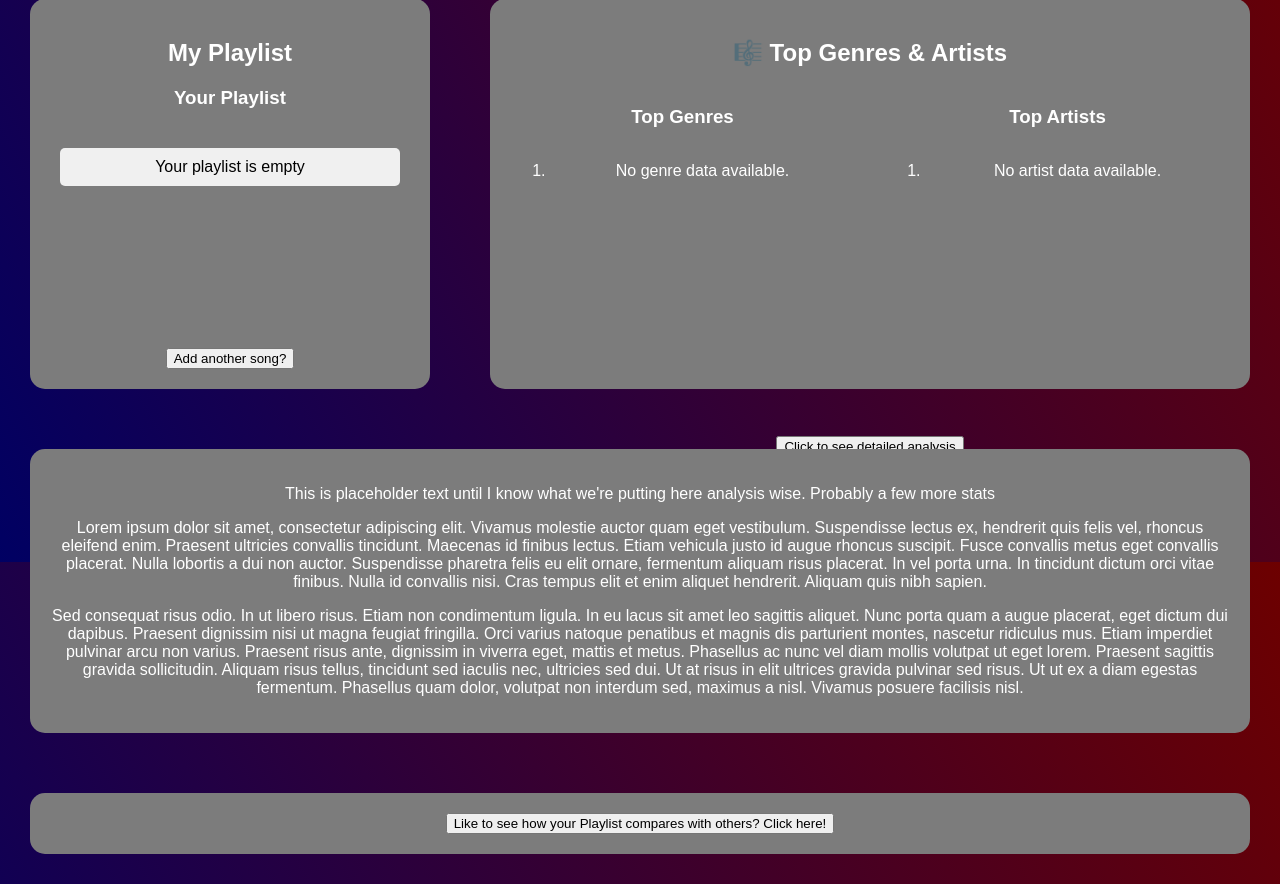
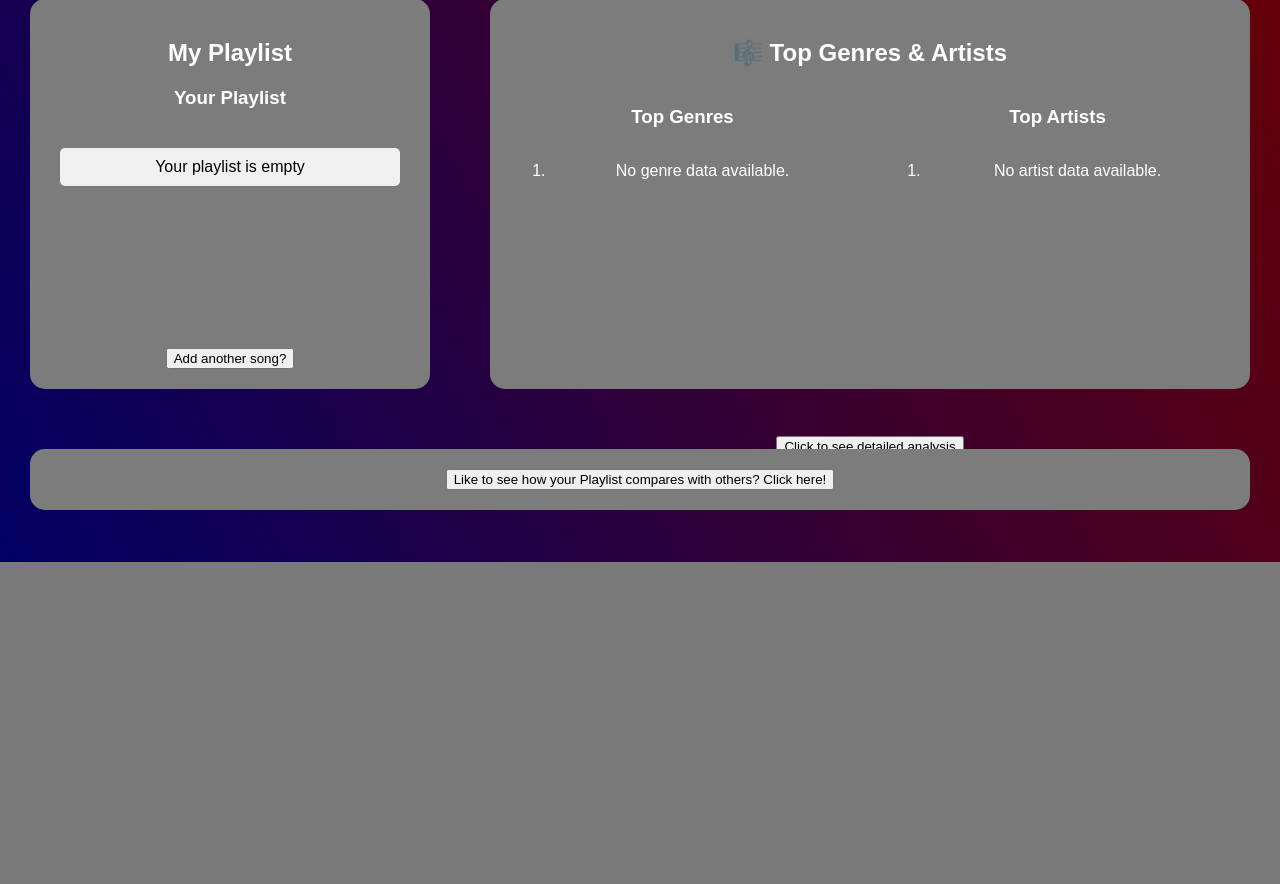
Before and after one commit to Milooooo20/CITS3403_Project-Group76, a Flask app: page /profile in a window 1280 px wide. Shown: the part 238-1122 px from the top of the page. After the commit the page ends 800 px from the top, so only its background shows below. Run offline with Flask 3, Linux system fonts and the light colour scheme; the visitor is signed in with stand-in values (Sample User, id 1); data comes from the database, SQL or seed files in the repository; data that the repository does not hold is empty; parts of the project's set-up code (start-up, migrations or seed data) failed here and were passed over.

Commit message:
Removed placeholder text in profile.html

```diff
--- a/local setup/app/templates/profile.html
+++ b/local setup/app/templates/profile.html
@@ -172,15 +172,6 @@
     </div>
 
     <div class="container">
-        <div class="full">
-            <p>This is placeholder text until I know what we're putting here analysis wise. Probably a few more stats</p>
-            <p>Lorem ipsum dolor sit amet, consectetur adipiscing elit. Vivamus molestie auctor quam eget vestibulum. Suspendisse lectus ex, hendrerit quis felis vel, rhoncus eleifend enim. Praesent ultricies convallis tincidunt. Maecenas id finibus lectus. Etiam vehicula justo id augue rhoncus suscipit. Fusce convallis metus eget convallis placerat. Nulla lobortis a dui non auctor. Suspendisse pharetra felis eu elit ornare, fermentum aliquam risus placerat. In vel porta urna. In tincidunt dictum orci vitae finibus. Nulla id convallis nisi. Cras tempus elit et enim aliquet hendrerit. Aliquam quis nibh sapien.</p>
-            <p>Sed consequat risus odio. In ut libero risus. Etiam non condimentum ligula. In eu lacus sit amet leo sagittis aliquet. Nunc porta quam a augue placerat, eget dictum dui dapibus. Praesent dignissim nisi ut magna feugiat fringilla. Orci varius natoque penatibus et magnis dis parturient montes, nascetur ridiculus mus. Etiam imperdiet pulvinar arcu non varius. Praesent risus ante, dignissim in viverra eget, mattis et metus. Phasellus ac nunc vel diam mollis volutpat ut eget lorem. Praesent sagittis gravida sollicitudin. Aliquam risus tellus, tincidunt sed iaculis nec, ultricies sed dui. Ut at risus in elit ultrices gravida pulvinar sed risus. Ut ut ex a diam egestas fermentum. Phasellus quam dolor, volutpat non interdum sed, maximus a nisl. Vivamus posuere facilisis nisl.</p>
-
-        </div>
-    </div>
-
-    <div class="container">
         {% if recommended_song_1 or recommended_song_2 or recommended_song_genre %}
             <div class="full">
                 <h2>Recommended Songs For You!</h2>
```
